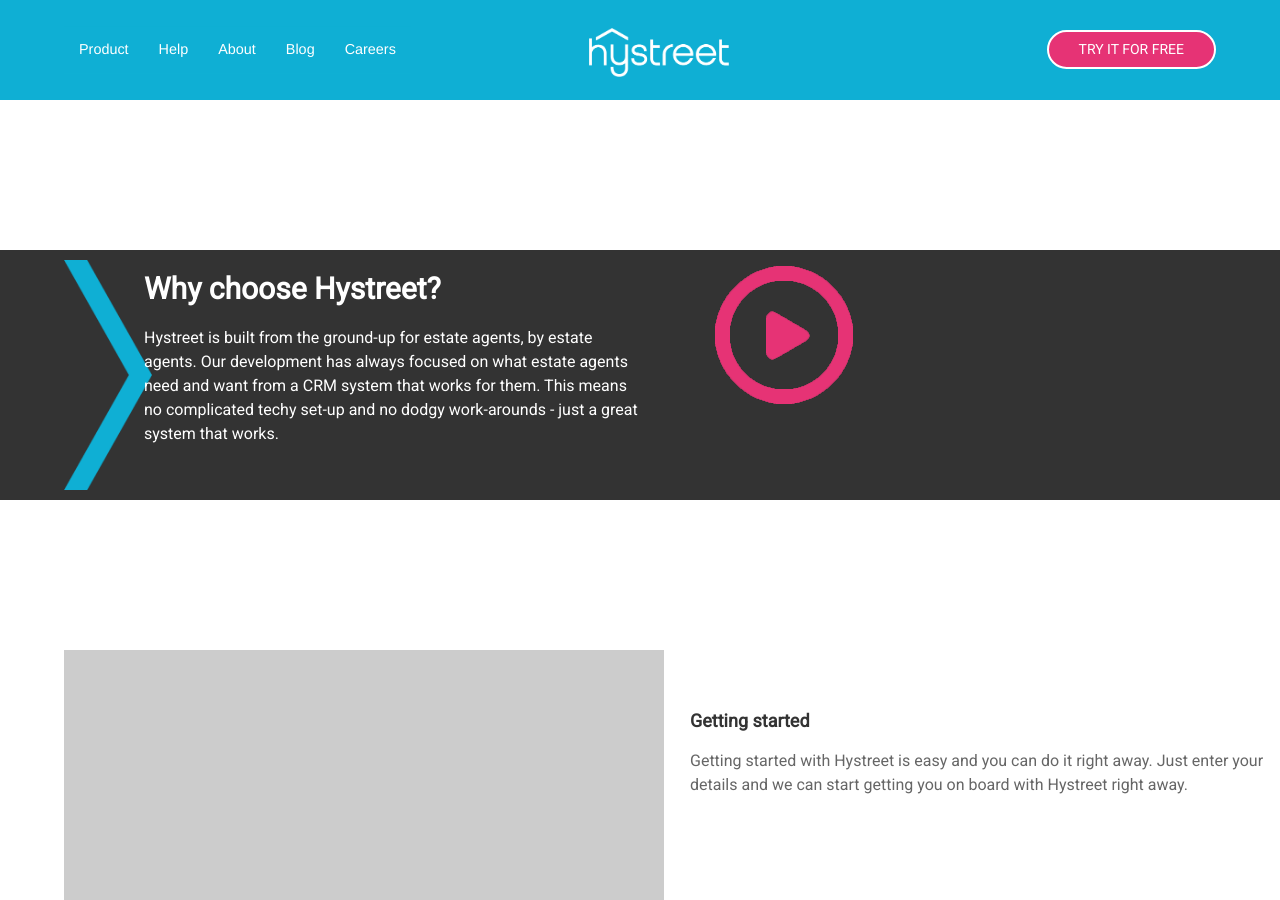
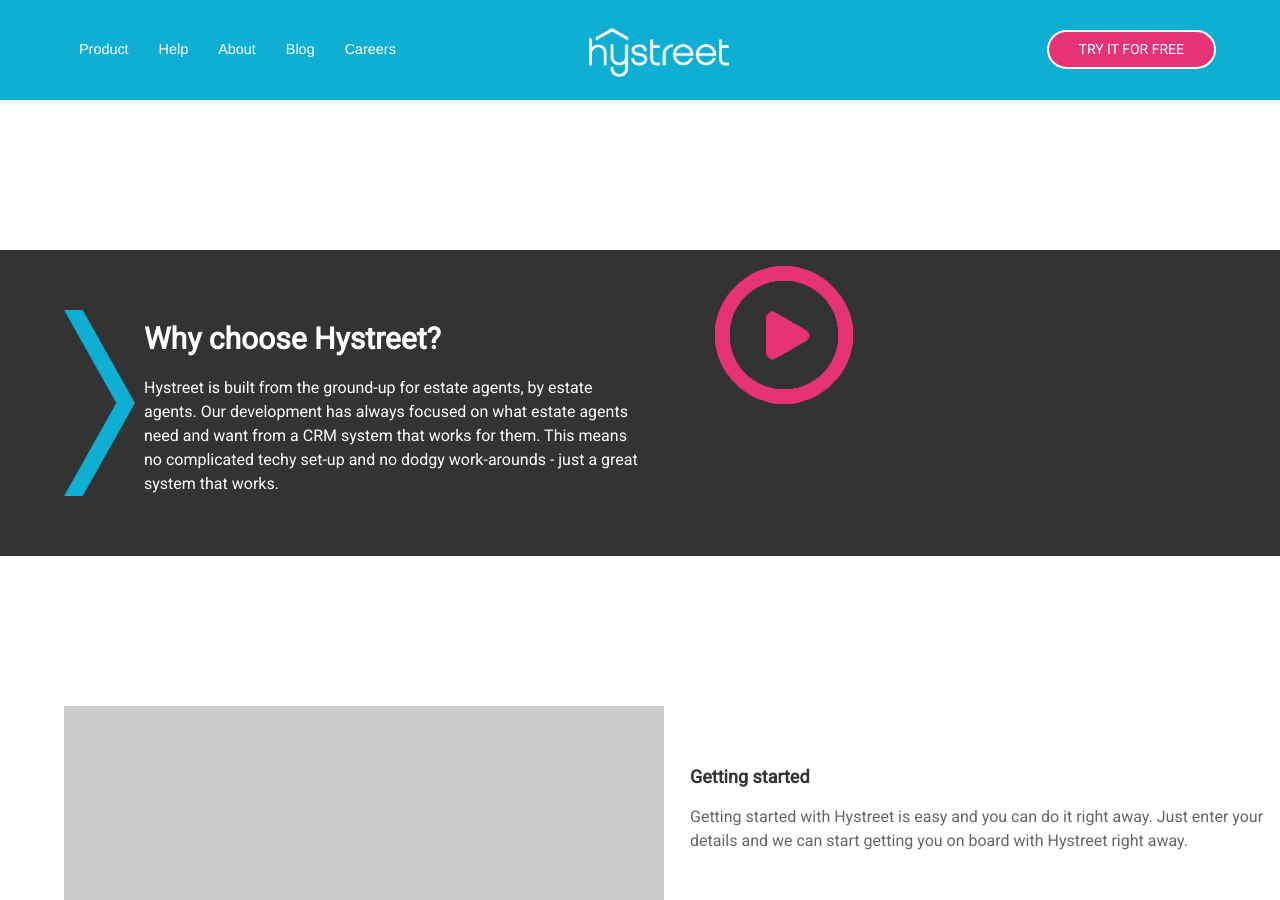
Before and after one commit to hidr/hystreet-marketing-live, a Jekyll site: the page built from index.html, in a window 1280 px wide and 900 px high, scrolled down 1508 px. Built offline with Jekyll 4.4.1, drawn with Linux system fonts in a browser that asks for light colours; a script that is not in the unit is left out.

Commit message:
updating video slip

```diff
--- a/_includes/video-slip.html
+++ b/_includes/video-slip.html
@@ -2,7 +2,7 @@
 <div class="full dark-grey" style="margin-top: 100px;padding-bottom: 10px;padding-top: 10px;">
   <div class="row">
     <div class="call-to-action light layout-text">
-      <div style="min-height: 230px;" class="left small-12 medium-9 large-6 cta-arrow">
+      <div style="margin: 50px 0px 50px 0px;" class="left small-12 medium-9 large-6 cta-arrow">
         <h3 style="margin-top: 8px;    color: #FFF;  font-size: 30px;">Why choose Hystreet?</h3>
         <p>Hystreet is built from the ground-up for estate agents, by estate agents. Our development has always focused on what estate agents need and want from a CRM system that works for them. This means no complicated techy set-up and no dodgy work-arounds - just a great system that works.</p>
       </div>
```
